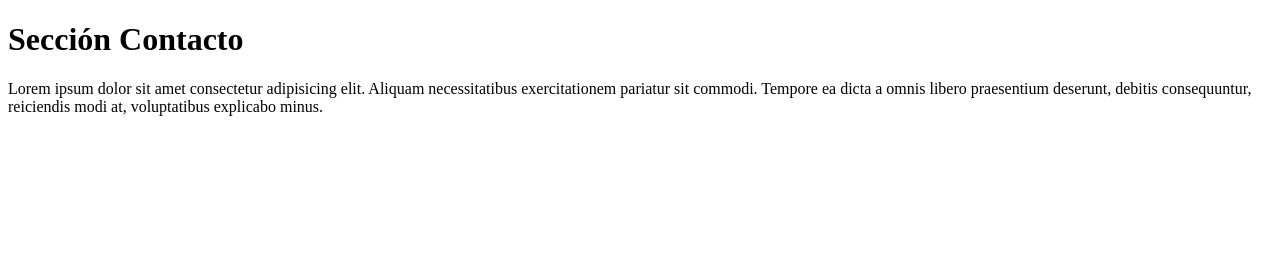
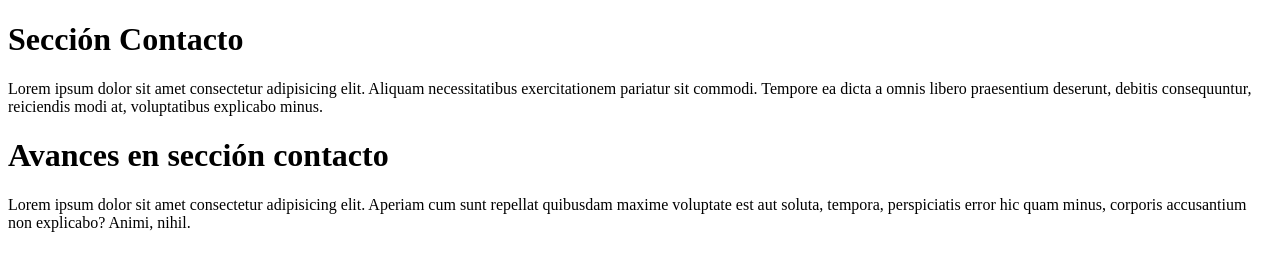
Before and after one commit to davidCedilloEsp/introGit, a plain HTML site: page contacto.html in a window 1280 px wide. Drawn offline with Linux system fonts and the light colour scheme.

Commit message:
se realizaron avances en contacto

```diff
--- a/contacto.html
+++ b/contacto.html
@@ -10,5 +10,9 @@
     <p>
         Lorem ipsum dolor sit amet consectetur adipisicing elit. Aliquam necessitatibus exercitationem pariatur sit commodi. Tempore ea dicta a omnis libero praesentium deserunt, debitis consequuntur, reiciendis modi at, voluptatibus explicabo minus.
     </p>
+    <h1>Avances en sección contacto</h1>
+    <p>
+        Lorem ipsum dolor sit amet consectetur adipisicing elit. Aperiam cum sunt repellat quibusdam maxime voluptate est aut soluta, tempora, perspiciatis error hic quam minus, corporis accusantium non explicabo? Animi, nihil.
+    </p>
 </body>
 </html>
```
